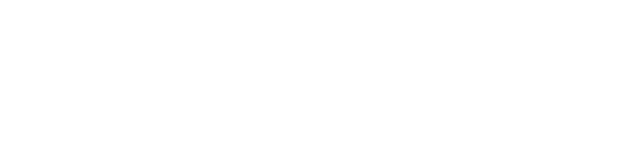
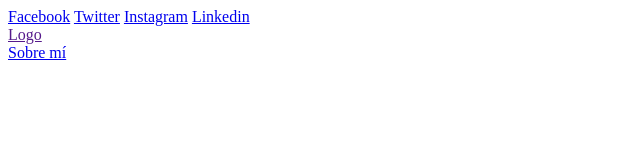
Before and after one commit to VladimirValdes/MyBlog, a plain HTML site: page index.html in a window 1280 px wide. Shown: the whole page, without its empty margins (0-640 px from the left). Drawn offline with Linux system fonts and the light colour scheme.

Commit message:
html header structure

```diff
--- a/index.html
+++ b/index.html
@@ -8,6 +8,24 @@
     <link rel="stylesheet" href="css/main.css">
 </head>
 <body>
-
+    <header>
+        <section>
+            <div>
+                <a href="/">Facebook</a>
+                <a href="/">Twitter</a>
+                <a href="/">Instagram</a>
+                <a href="/">Linkedin</a>
+                <a href="/"></a>
+            </div>
+        </section>
+        <nav>
+            <section>
+                <a href="">Logo</a>
+            </section>
+            <section>
+                <a href="perfil.html">Sobre mí</a>
+            </section>
+        </nav>
+    </header>
 </body>
 </html>
```
